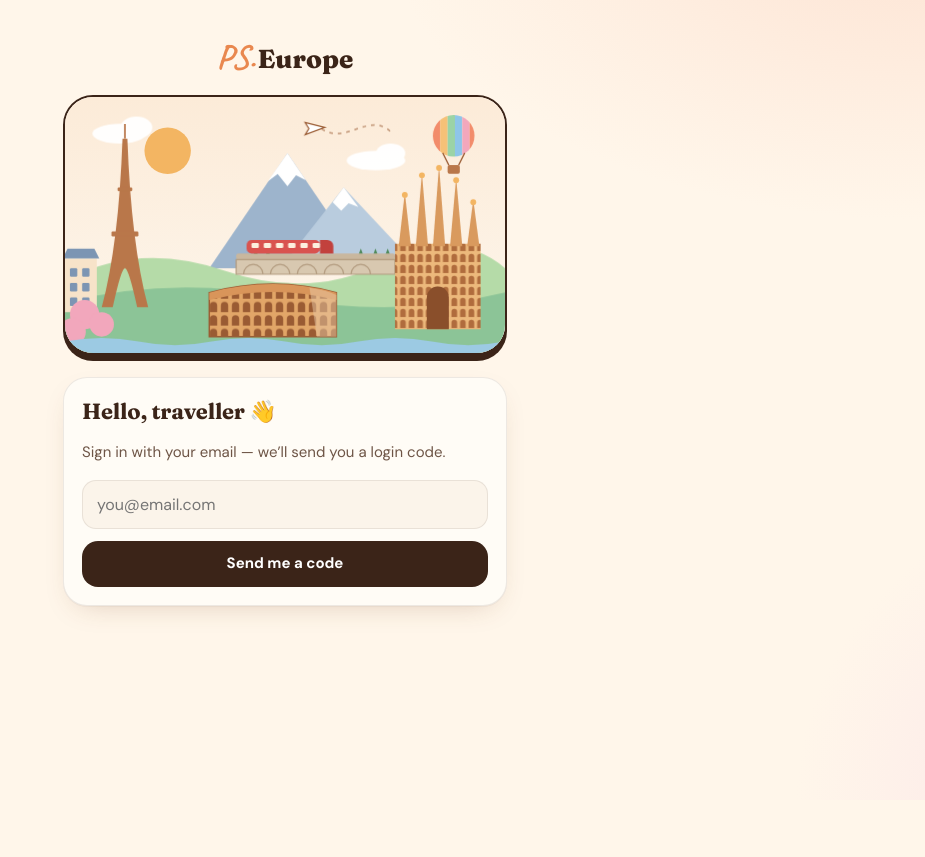
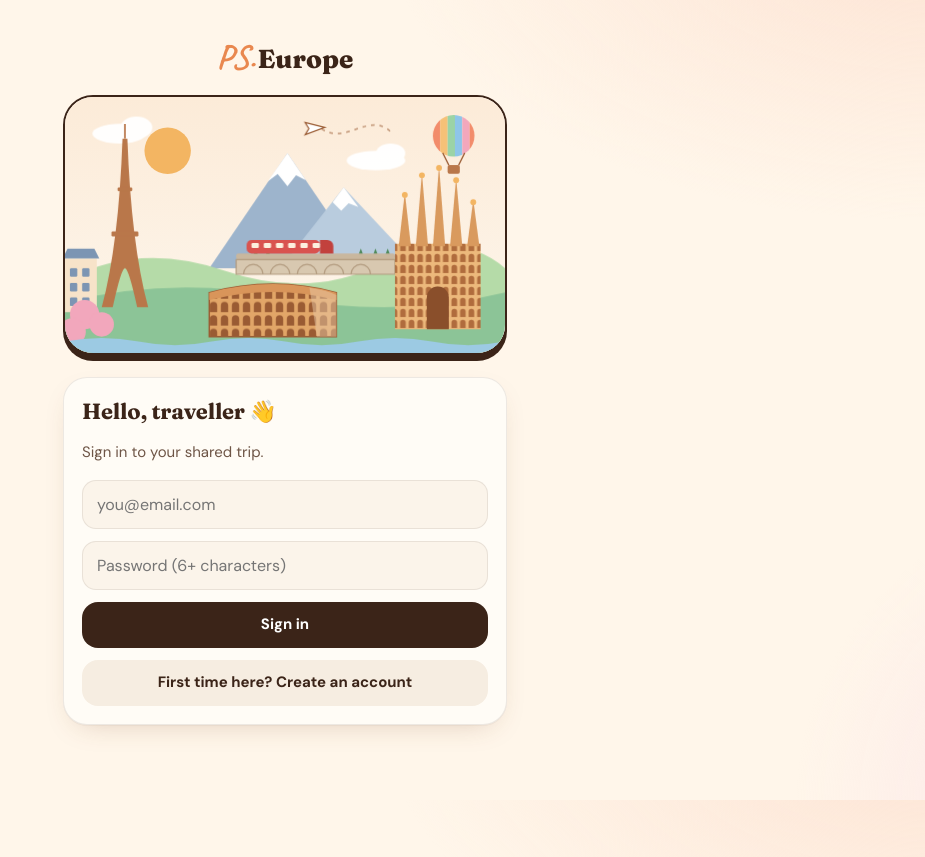
Before and after one commit to sheynehuang/ps-europe, a React (Vite) app: page / in a window 1280 px wide. Shown: the whole page, without its empty margins (355-1280 px from the left). Before the commit the page ends 800 px from the top, so only its background shows below. Built offline with nearby package versions, Linux system fonts and the light colour scheme.

Commit message:
Switch login to email + password (free Supabase mailer can't send codes)
Co-Authored-By: Claude Opus 5.5 <noreply@anthropic.com>

```diff
--- a/src/pages/Login.jsx
+++ b/src/pages/Login.jsx
@@ -3,45 +3,52 @@ import { supabase } from '../data/backend'
 import { useStore } from '../data/store'
 import HeroArt from '../components/HeroArt'
 
-// Email code (not magic link): links open in Safari, but a home-screen app keeps its own login.
+// Email + password: the free Supabase mailer can't send codes, and email links open in Safari,
+// not the home-screen app. So email is only used once, to confirm the account.
 export default function Login() {
+  const [mode, setMode] = useState('signin')
   const [email, setEmail] = useState('')
-  const [code, setCode] = useState('')
-  const [step, setStep] = useState('email')
+  const [password, setPassword] = useState('')
+  const [msg, setMsg] = useState('')
   const [err, setErr] = useState('')
   const [busy, setBusy] = useState(false)
 
-  const run = async (e, fn) => {
-    e.preventDefault(); setBusy(true); setErr('')
-    const { error } = await fn().catch((x) => ({ error: x }))
+  const submit = async (e) => {
+    e.preventDefault(); setBusy(true); setErr(''); setMsg('')
+    const creds = { email: email.trim().toLowerCase(), password }
+    try {
+      if (mode === 'signin') {
+        const { error } = await supabase.auth.signInWithPassword(creds)
+        if (error) throw error
+      } else {
+        const { data, error } = await supabase.auth.signUp({ ...creds, options: { emailRedirectTo: location.origin + location.pathname } })
+        if (error) throw error
+        if (data.user?.identities?.length === 0) throw new Error('This email already has an account — sign in instead.')
+        setMsg('Almost there! Open the confirmation email and tap the link, then come back here and sign in.')
+        setMode('signin')
+      }
+    } catch (x) {
+      setErr(x.message === 'Email not confirmed' ? 'Please tap the link in your confirmation email first.' : x.message || 'Something went wrong — check your connection.')
+    }
     setBusy(false)
-    if (error) setErr(error.message || 'Something went wrong — check your connection.')
-    return !error
   }
-  const send = (e) => run(e, () => supabase.auth.signInWithOtp({ email: email.trim().toLowerCase() })).then((ok) => ok && setStep('code'))
-  const verify = (e) => run(e, () => supabase.auth.verifyOtp({ email: email.trim().toLowerCase(), token: code.trim(), type: 'email' }))
 
   return (
     <div className="page login">
       <div className="logo"><span className="ps">PS.</span> <span className="eu">Europe</span></div>
       <section className="hero"><HeroArt /></section>
       <div className="card">
-        {step === 'email' ? (
-          <form className="form" onSubmit={send}>
-            <h2>Hello, traveller 👋</h2>
-            <p className="muted">Sign in with your email — we’ll send you a login code.</p>
-            <input type="email" required autoComplete="email" placeholder="you@email.com" value={email} onChange={(e) => setEmail(e.target.value)} />
-            <button className="btn primary" disabled={busy}>{busy ? 'Sending…' : 'Send me a code'}</button>
-          </form>
-        ) : (
-          <form className="form" onSubmit={verify}>
-            <h2>Check your inbox 💌</h2>
-            <p className="muted">Enter the code we sent to <b>{email}</b>.</p>
-            <input inputMode="numeric" autoComplete="one-time-code" required maxLength={10} placeholder="123456" value={code} onChange={(e) => setCode(e.target.value)} />
-            <button className="btn primary" disabled={busy}>{busy ? 'Checking…' : 'Sign in'}</button>
-            <button type="button" className="btn ghost" onClick={() => { setStep('email'); setCode('') }}>Use a different email</button>
-          </form>
-        )}
+        <form className="form" onSubmit={submit}>
+          <h2>{mode === 'signin' ? 'Hello, traveller 👋' : 'Join the crew ✨'}</h2>
+          <p className="muted">{mode === 'signin' ? 'Sign in to your shared trip.' : 'First time? Create your account with the email you were invited with.'}</p>
+          <input type="email" required autoComplete="email" placeholder="you@email.com" value={email} onChange={(e) => setEmail(e.target.value)} />
+          <input type="password" required minLength={6} autoComplete={mode === 'signin' ? 'current-password' : 'new-password'} placeholder="Password (6+ characters)" value={password} onChange={(e) => setPassword(e.target.value)} />
+          <button className="btn primary" disabled={busy}>{busy ? '…' : mode === 'signin' ? 'Sign in' : 'Create account'}</button>
+          <button type="button" className="btn ghost" onClick={() => { setMode(mode === 'signin' ? 'signup' : 'signin'); setErr(''); setMsg('') }}>
+            {mode === 'signin' ? 'First time here? Create an account' : 'Already have an account? Sign in'}
+          </button>
+        </form>
+        {msg && <p className="convert-preview small" style={{ marginTop: 12 }}>{msg}</p>}
         {err && <p className="error small">{err}</p>}
       </div>
     </div>
```
Also changed, not shown: magiclink.png (added), 1 other file (tests, documents, lock files or other folders).
